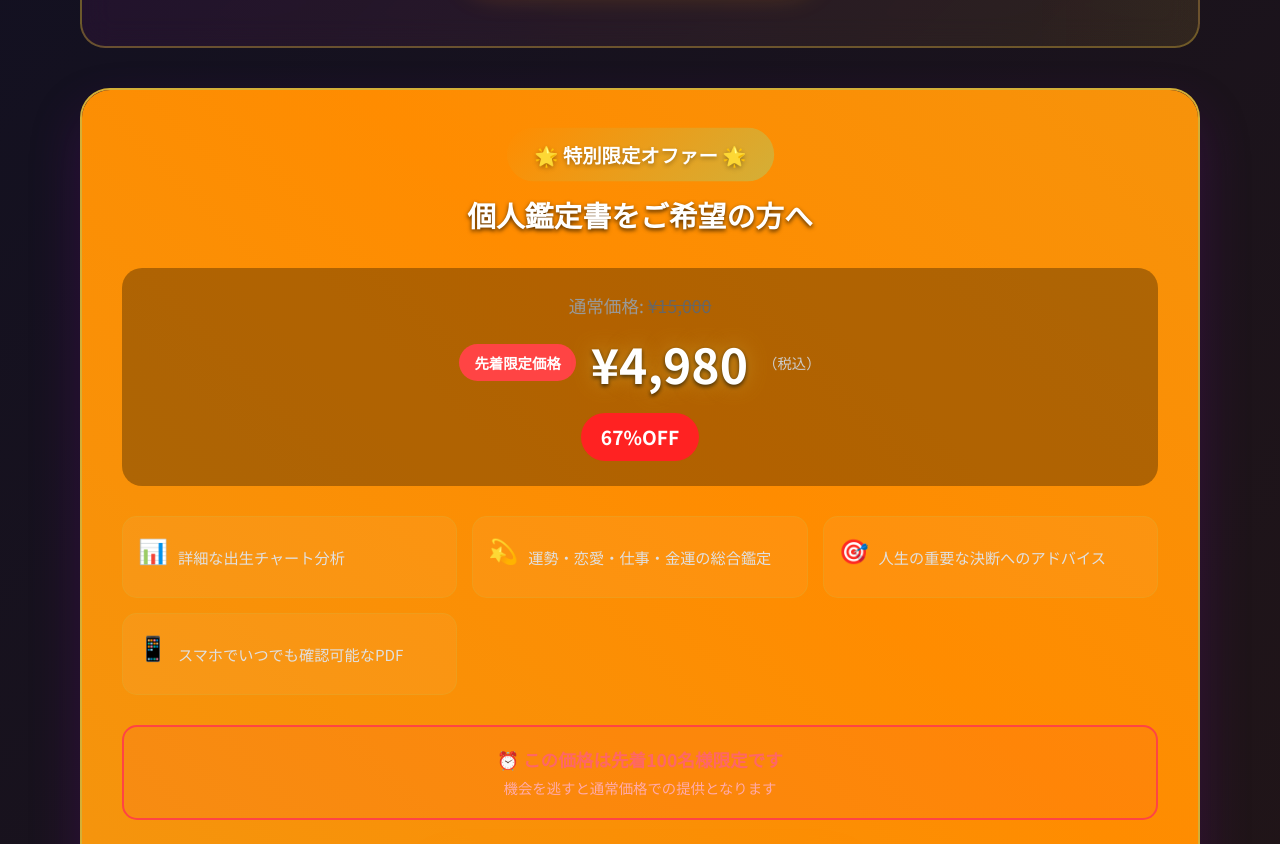
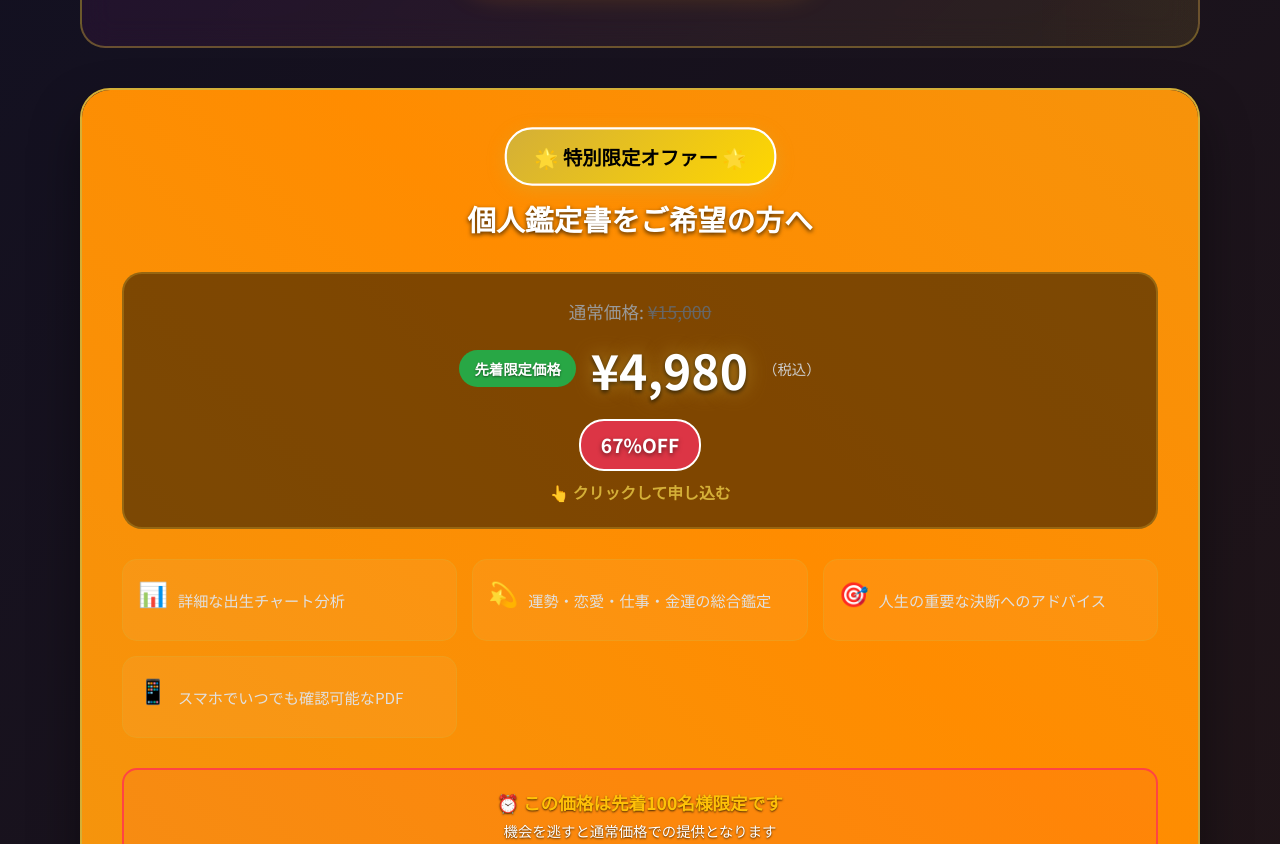
Before and after one commit to NH02025/github123, a plain HTML site: page index.html in a window 1280 px wide. Shown: the part 1520-2364 px from the top of the page. Drawn offline with Linux system fonts and the light colour scheme.

Commit message:
Improve UX: clickable price section, better color contrast, replace orange/red with more readable colors

```diff
--- a/index.html
+++ b/index.html
@@ -1088,7 +1088,7 @@
 
         /* Premium Offer Styles */
         .premium-offer {
-            background: linear-gradient(135deg, rgba(106, 13, 131, 0.2), rgba(42, 24, 16, 0.3));
+            background: linear-gradient(135deg, rgba(30, 30, 50, 0.8), rgba(20, 20, 30, 0.9));
             backdrop-filter: blur(20px);
             border: 2px solid var(--primary-gold);
             border-radius: 30px;
@@ -1097,7 +1097,7 @@
             text-align: center;
             position: relative;
             overflow: hidden;
-            box-shadow: 0 25px 50px rgba(106, 13, 131, 0.3);
+            box-shadow: 0 25px 50px rgba(0, 0, 0, 0.4);
         }
 
         .premium-offer::before {
@@ -1124,16 +1124,18 @@
         }
 
         .offer-badge {
-            background: linear-gradient(135deg, #ff8c00, var(--primary-gold));
-            color: white;
+            background: linear-gradient(135deg, var(--primary-gold), #ffd700);
+            color: #000;
             font-weight: 700;
             font-size: 1.1rem;
             padding: 12px 25px;
             border-radius: 25px;
             display: inline-block;
             margin-bottom: 15px;
-            text-shadow: 0 2px 4px rgba(0,0,0,0.3);
+            text-shadow: none;
             animation: pulse 2s infinite;
+            border: 2px solid #fff;
+            box-shadow: 0 4px 15px rgba(212, 175, 55, 0.4);
         }
 
         .offer-header h3 {
@@ -1146,11 +1148,28 @@
         }
 
         .pricing-section {
-            background: rgba(0,0,0,0.3);
+            background: rgba(0,0,0,0.5);
             border-radius: 20px;
             padding: 25px;
             margin: 30px 0;
             position: relative;
+            transition: all 0.3s ease;
+            border: 2px solid rgba(212, 175, 55, 0.3);
+        }
+
+        .pricing-section:hover {
+            background: rgba(0,0,0,0.7);
+            border-color: rgba(212, 175, 55, 0.6);
+            transform: translateY(-2px);
+            box-shadow: 0 10px 30px rgba(212, 175, 55, 0.2);
+        }
+
+        .click-hint {
+            font-size: 0.9rem;
+            color: var(--primary-gold);
+            margin-top: 10px;
+            animation: pulse 2s infinite;
+            font-weight: 600;
         }
 
         .price-original {
@@ -1173,12 +1192,13 @@
         }
 
         .price-label {
-            background: #ff4444;
+            background: #28a745;
             color: white;
             padding: 8px 15px;
             border-radius: 20px;
             font-size: 0.9rem;
             font-weight: 600;
+            text-shadow: 0 1px 2px rgba(0,0,0,0.5);
         }
 
         .price-amount {
@@ -1194,7 +1214,7 @@
         }
 
         .discount-badge {
-            background: #ff2222;
+            background: #dc3545;
             color: white;
             font-size: 1.2rem;
             font-weight: 700;
@@ -1202,6 +1222,8 @@
             border-radius: 25px;
             display: inline-block;
             animation: bounce 2s infinite;
+            text-shadow: 0 2px 4px rgba(0,0,0,0.5);
+            border: 2px solid #fff;
         }
 
         @keyframes bounce {
@@ -1247,13 +1269,15 @@
         .urgency-text {
             font-size: 1.1rem;
             font-weight: 600;
-            color: #ff6666;
+            color: #ffc107;
             margin-bottom: 5px;
+            text-shadow: 0 1px 2px rgba(0,0,0,0.7);
         }
 
         .urgency-subtext {
             font-size: 0.9rem;
-            color: #ffaaaa;
+            color: #ffffff;
+            text-shadow: 0 1px 2px rgba(0,0,0,0.7);
         }
 
         .premium-cta-button {
@@ -2190,7 +2214,7 @@
                     <h3>個人鑑定書をご希望の方へ</h3>
                 </div>
 
-                <div class="pricing-section">
+                <div class="pricing-section" onclick="showPremiumOrder()" style="cursor: pointer;">
                     <div class="price-original">通常価格: <span class="strikethrough">¥15,000</span></div>
                     <div class="price-special">
                         <span class="price-label">先着限定価格</span>
@@ -2198,6 +2222,7 @@
                         <span class="price-note">（税込）</span>
                     </div>
                     <div class="discount-badge">67%OFF</div>
+                    <div class="click-hint">👆 クリックして申し込む</div>
                 </div>
 
                 <div class="offer-features">
```
